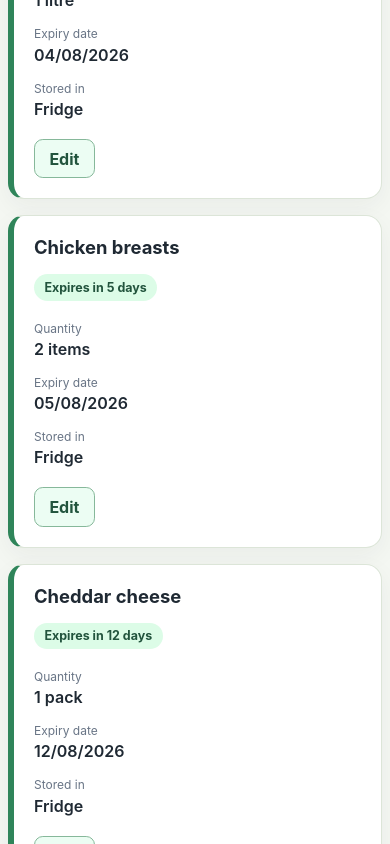
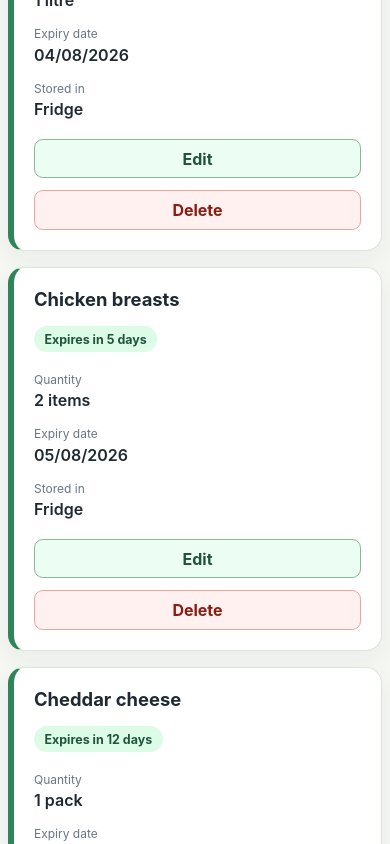
Before and after one commit to joshbingham/fresh-cue, a React (Vite) app: page / in a window 390 px wide. Shown: the part 1560-2404 px from the top of the page. Built offline with nearby package versions, Linux system fonts and the light colour scheme.

Commit message:
Add delete item functionality

```diff
--- a/src/components/InventoryCard.tsx
+++ b/src/components/InventoryCard.tsx
@@ -7,15 +7,20 @@ import {
 interface InventoryCardProps {
   item: InventoryItem;
   onEdit: (item: InventoryItem) => void;
+  onDelete: (item: InventoryItem) => void;
 }
 
 function formatQuantity(item: InventoryItem): string {
   if (item.quantityUnit === "item") {
-    return `${item.quantity} ${item.quantity === 1 ? "item" : "items"}`;
+    return `${item.quantity} ${
+      item.quantity === 1 ? "item" : "items"
+    }`;
   }
 
   if (item.quantityUnit === "l") {
-    return `${item.quantity} ${item.quantity === 1 ? "litre" : "litres"}`;
+    return `${item.quantity} ${
+      item.quantity === 1 ? "litre" : "litres"
+    }`;
   }
 
   return `${item.quantity} ${item.quantityUnit}`;
@@ -55,14 +60,20 @@ function getExpiryLabel(expiryDate: string): string {
 export default function InventoryCard({
   item,
   onEdit,
+  onDelete,
 }: InventoryCardProps) {
   const urgency = getExpiryUrgency(item.expiryDate);
 
   return (
-    <article className={`inventory-card inventory-card--${urgency}`}>
+    <article
+      className={`inventory-card inventory-card--${urgency}`}
+    >
       <div className="inventory-card__header">
         <h3>{item.name}</h3>
-        <span className={`urgency-label urgency-label--${urgency}`}>
+
+        <span
+          className={`urgency-label urgency-label--${urgency}`}
+        >
           {getExpiryLabel(item.expiryDate)}
         </span>
       </div>
@@ -86,10 +97,15 @@ export default function InventoryCard({
 
         <div>
           <dt>Stored in</dt>
-          <dd>{formatStorageLocation(item.storageLocation)}</dd>
+          <dd>
+            {formatStorageLocation(
+              item.storageLocation,
+            )}
+          </dd>
         </div>
       </dl>
 
+      <div className="inventory-card__actions">
         <button
           type="button"
           className="inventory-card__edit-button"
@@ -97,6 +113,15 @@ export default function InventoryCard({
         >
           Edit
         </button>
+
+        <button
+          type="button"
+          className="inventory-card__delete-button"
+          onClick={() => onDelete(item)}
+        >
+          Delete
+        </button>
+      </div>
     </article>
   );
 }
--- a/src/components/UseSoonSection.tsx
+++ b/src/components/UseSoonSection.tsx
@@ -5,11 +5,13 @@ import InventoryCard from "./InventoryCard";
 interface UseSoonSectionProps {
   items: InventoryItem[];
   onEdit: (item: InventoryItem) => void;
+  onDelete: (item: InventoryItem) => void;
 }
 
 export default function UseSoonSection({
   items,
   onEdit,
+  onDelete,
 }: UseSoonSectionProps) {
   const useSoonItems = items.filter((item) => {
     if (item.status !== "active") {
@@ -39,6 +41,7 @@ export default function UseSoonSection({
               key={item.id}
               item={item}
               onEdit={onEdit}
+              onDelete={onDelete}
             />
           ))}
         </div>
--- a/src/index.css
+++ b/src/index.css
@@ -388,6 +388,88 @@ dd {
   justify-self: start;
 }
 
+.inventory-card__actions {
+  display: flex;
+  flex-wrap: wrap;
+  gap: 0.75rem;
+}
+
+.inventory-card__delete-button {
+  width: auto;
+  padding: 0.55rem 0.9rem;
+  color: #8a1c13;
+  background: #fff1f0;
+  border: 1px solid #f0a39b;
+  border-radius: 0.55rem;
+  font-weight: 700;
+  cursor: pointer;
+}
+
+.inventory-card__delete-button:hover {
+  background: #fee4e2;
+}
+
+.inventory-card__delete-button:focus-visible {
+  outline: 3px solid rgba(180, 35, 24, 0.25);
+  outline-offset: 2px;
+}
+
+.modal-dialog--confirmation {
+  width: min(480px, 100%);
+}
+
+.delete-confirmation {
+  display: grid;
+  gap: 1.5rem;
+  padding: 1.5rem;
+}
+
+.delete-confirmation > div:first-child {
+  display: grid;
+  gap: 0.5rem;
+}
+
+.delete-confirmation__actions {
+  display: flex;
+  flex-wrap: wrap;
+  gap: 0.75rem;
+}
+
+.delete-confirmation__confirm,
+.delete-confirmation__cancel {
+  min-height: 2.75rem;
+  padding: 0.7rem 1rem;
+  border-radius: 0.6rem;
+  font-weight: 700;
+  cursor: pointer;
+}
+
+.delete-confirmation__confirm {
+  color: #ffffff;
+  background: #b42318;
+  border: 1px solid #b42318;
+}
+
+.delete-confirmation__confirm:hover {
+  background: #8f1c13;
+}
+
+.delete-confirmation__cancel {
+  color: #1f2933;
+  background: #ffffff;
+  border: 1px solid #aeb8a9;
+}
+
+.delete-confirmation__cancel:hover {
+  background: #f4f7f2;
+}
+
+.delete-confirmation__confirm:focus-visible,
+.delete-confirmation__cancel:focus-visible {
+  outline: 3px solid rgba(47, 133, 90, 0.3);
+  outline-offset: 2px;
+}
+
 /* Responsive layout */
 
 @media (min-width: 760px) {
@@ -454,4 +536,16 @@ dd {
   .edit-item-section {
     padding: 1rem;
   }
+
+  .inventory-card__actions,
+  .delete-confirmation__actions {
+    flex-direction: column;
+  }
+
+  .inventory-card__edit-button,
+  .inventory-card__delete-button,
+  .delete-confirmation__confirm,
+  .delete-confirmation__cancel {
+    width: 100%;
+  }
 }
--- a/src/pages/InventoryDashboard.tsx
+++ b/src/pages/InventoryDashboard.tsx
@@ -11,6 +11,9 @@ export default function InventoryDashboard() {
   const [inventory, setInventory] = useState(sampleInventory);
 
   const [itemBeingEdited, setItemBeingEdited] =
+    useState<InventoryItem | null>(null);
+
+  const [itemBeingDeleted, setItemBeingDeleted] =
     useState<InventoryItem | null>(null);
 
   const activeItems = inventory
@@ -44,6 +47,28 @@ export default function InventoryDashboard() {
 
   function handleCancelEdit() {
     setItemBeingEdited(null);
+  }
+
+  function handleDeleteItem(item: InventoryItem) {
+    setItemBeingDeleted(item);
+  }
+
+  function handleConfirmDelete() {
+    if (!itemBeingDeleted) {
+      return;
+    }
+
+    setInventory((currentInventory) =>
+      currentInventory.filter(
+        (item) => item.id !== itemBeingDeleted.id,
+      ),
+    );
+
+    setItemBeingDeleted(null);
+  }
+
+  function handleCancelDelete() {
+    setItemBeingDeleted(null);
   }
 
   return (
@@ -108,9 +133,63 @@ export default function InventoryDashboard() {
         </div>
       )}
 
+      {itemBeingDeleted && (
+        <div
+          className="modal-backdrop"
+          role="presentation"
+          onMouseDown={handleCancelDelete}
+        >
+          <div
+            className="modal-dialog modal-dialog--confirmation"
+            role="dialog"
+            aria-modal="true"
+            aria-labelledby="delete-item-heading"
+            aria-describedby="delete-item-description"
+            onMouseDown={(event) =>
+              event.stopPropagation()
+            }
+          >
+            <section className="delete-confirmation">
+              <div>
+                <p className="inventory-summary__eyebrow">
+                  Remove from inventory
+                </p>
+
+                <h2 id="delete-item-heading">
+                  Delete {itemBeingDeleted.name}?
+                </h2>
+
+                <p id="delete-item-description">
+                  This item will be removed from your inventory.
+                </p>
+              </div>
+
+              <div className="delete-confirmation__actions">
+                <button
+                  type="button"
+                  className="delete-confirmation__confirm"
+                  onClick={handleConfirmDelete}
+                >
+                  Delete item
+                </button>
+
+                <button
+                  type="button"
+                  className="delete-confirmation__cancel"
+                  onClick={handleCancelDelete}
+                >
+                  Cancel
+                </button>
+              </div>
+            </section>
+          </div>
+        </div>
+      )}
+
       <UseSoonSection
         items={inventory}
         onEdit={handleEditItem}
+        onDelete={handleDeleteItem}
       />
 
       <section
@@ -137,6 +216,7 @@ export default function InventoryDashboard() {
                 key={item.id}
                 item={item}
                 onEdit={handleEditItem}
+                onDelete={handleDeleteItem}
               />
             ))}
           </div>
```
Lines whose indentation alone changed are shown as unchanged.
